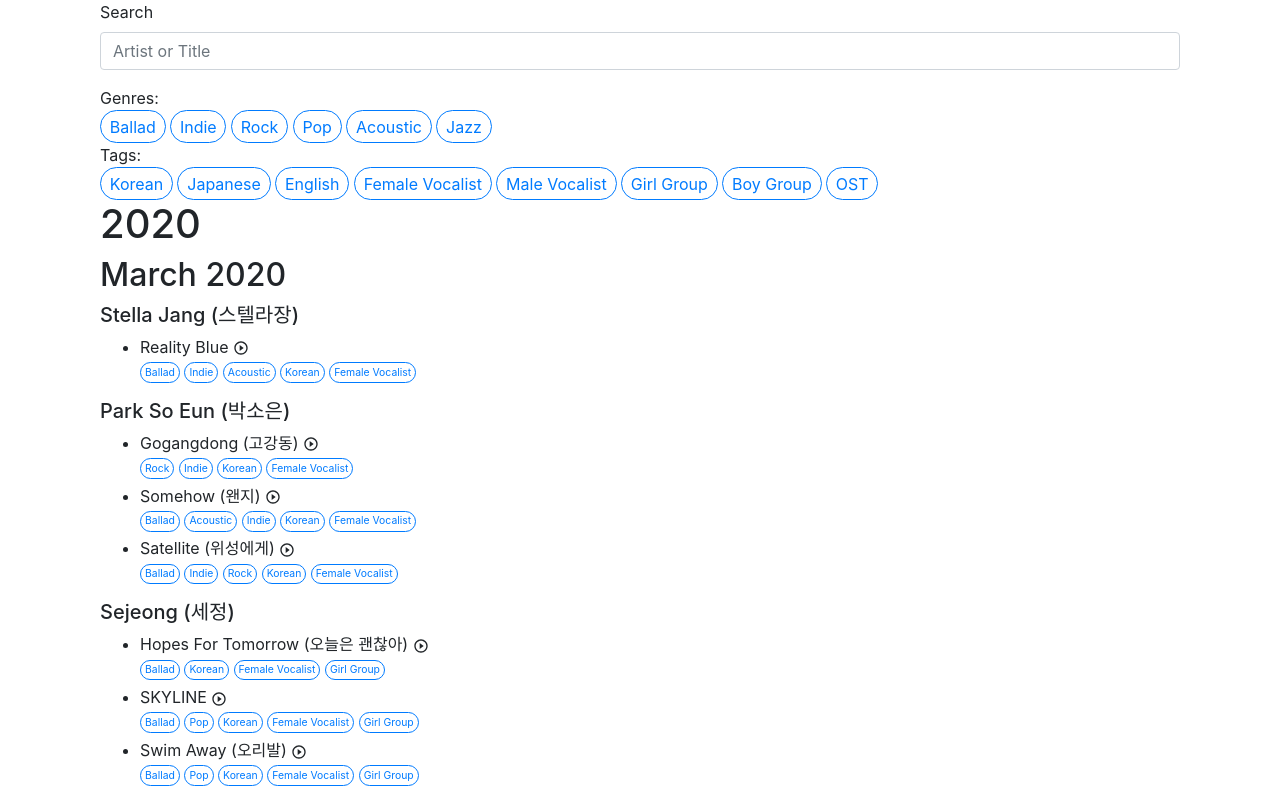
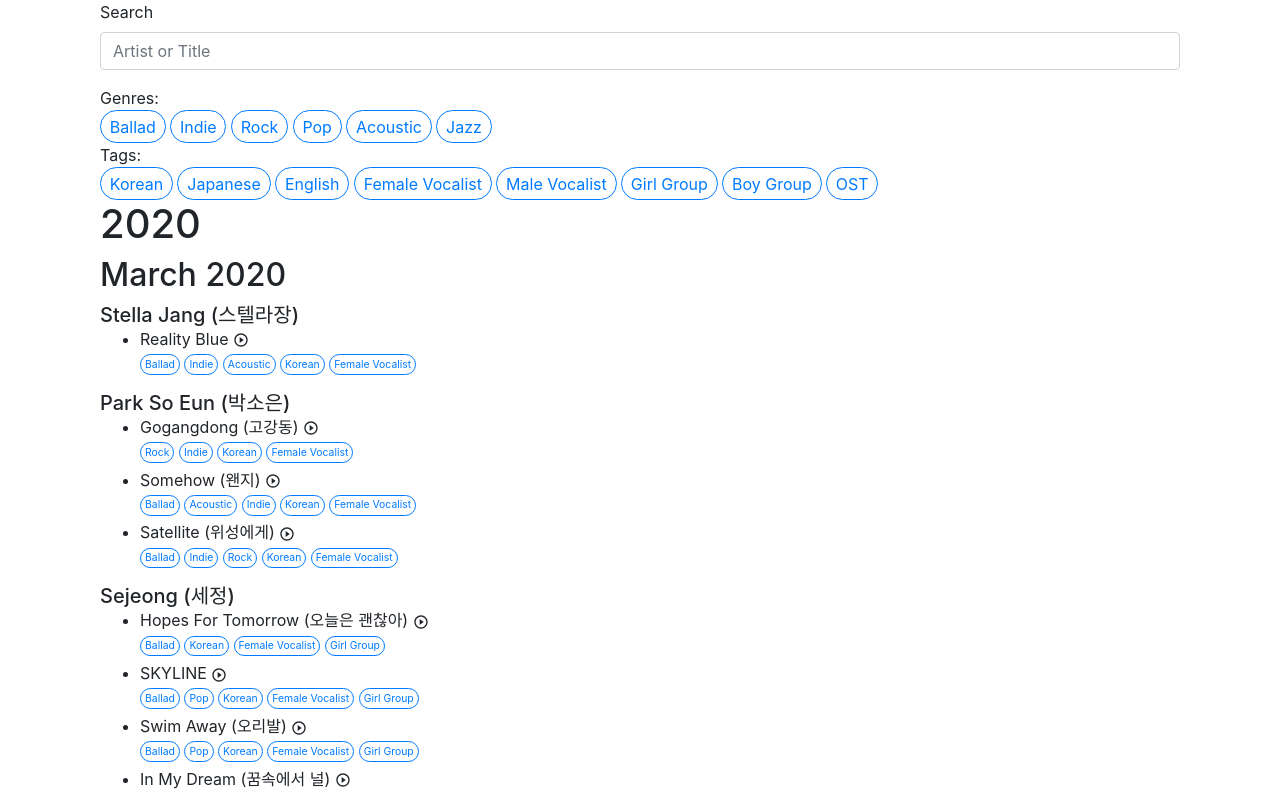
Before and after one commit to marvintran/MySongList, a React (Create React App) app: page / in a window 1280 px wide. Shown: the top 792 px of the page. Built offline with nearby package versions, Linux system fonts and the light colour scheme.

Commit message:
Reduced the spacing between the Artist Name and the first track.

```diff
--- a/src/components/Songs.js
+++ b/src/components/Songs.js
@@ -1,5 +1,6 @@
 import React from 'react';
 import Track from "./Track"
+import "../stylesheets/Songs.css";
 
 class Songs extends React.Component {
 
--- /dev/null
+++ b/src/stylesheets/Songs.css
@@ -0,0 +1,3 @@
+h5 {
+  margin: 0;
+}
```
